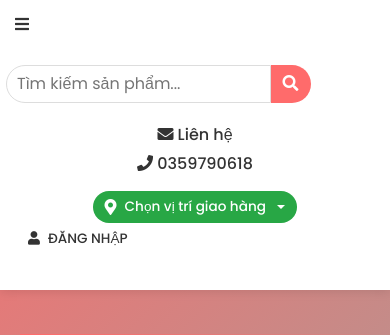
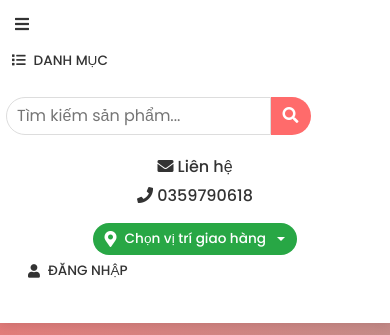
Before and after one commit to foxngao/WebbanhangPHP, a PHP site: page /account/register in a window 390 px wide, after a click that opens the changed part. Shown: the part 72-407 px from the top of the page. Run offline with PHP 8.4, Linux system fonts and the light colour scheme; data comes from the database, SQL or seed files in the repository; some libraries are stand-ins or nearby versions.

Commit message:
Thêm File Mới 3

```diff
--- a/app/models/ProductModel.php
+++ b/app/models/ProductModel.php
@@ -117,5 +117,4 @@ public function searchProducts($keyword)
     $stmt->execute();
     return $stmt->fetchAll(PDO::FETCH_OBJ);
 }
-
 }
--- a/app/views/product/list.php
+++ b/app/views/product/list.php
@@ -14,7 +14,7 @@
             </div>
             <div class="product-info">
                 <h2><a href="/Product/show/<?php echo $product->id; ?>" class="product-link"><?php echo htmlspecialchars($product->name, ENT_QUOTES, 'UTF-8'); ?></a></h2>
-                <p><?php echo htmlspecialchars($product->description, ENT_QUOTES, 'UTF-8'); ?></p>
+                <p>Mô Tả: <?php echo htmlspecialchars($product->description, ENT_QUOTES, 'UTF-8'); ?></p>
                 <p>Giá: <?php echo number_format($product->price, 0, ',', '.'); ?>VND</p>
                 <p>Danh mục: <?php echo htmlspecialchars($product->category_name, ENT_QUOTES, 'UTF-8'); ?></p>
                 <div class="button-group">
--- a/app/views/shares/header.php
+++ b/app/views/shares/header.php
@@ -176,6 +176,23 @@ body {
     min-width: 200px;
 }
 
+/* Category menu */
+.category-menu {
+    position: relative;
+}
+
+.category-menu .nav-link {
+    font-size: 0.9rem;
+    padding: 8px 15px;
+    display: flex;
+    align-items: center;
+    gap: 8px;
+}
+
+.category-menu .dropdown-menu {
+    min-width: 200px;
+}
+
 /* User dropdown */
 .user-menu {
     position: relative;
@@ -286,6 +303,11 @@ body {
         font-size: 1rem;
     }
 
+    .category-menu .nav-link {
+        font-size: 0.85rem;
+        padding: 6px 12px;
+    }
+
     .user-menu .nav-link {
         font-size: 0.85rem;
         padding: 6px 12px;
@@ -300,7 +322,8 @@ body {
                 <img src="https://via.placeholder.com/150x40?text=FoxSNAC" alt="FoxSNAC">
             </a>
             <button class="navbar-toggler" type="button" data-toggle="collapse" data-target="#navbarNav" aria-controls="navbarNav" aria-expanded="false" aria-label="Toggle navigation">
-                <span class="navbar-toggler-icon"></span>
+                <!-- <span class="navbar-toggler-icon"><img src="/images/social-icons/menu-burger.png">
+            </span> -->
             </button>
             <div class="collapse navbar-collapse" id="navbarNav">
                 <ul class="navbar-nav">
@@ -314,6 +337,31 @@ body {
                             <?php if (SessionHelper::isAdmin()): ?>
                                 <a class="dropdown-item" href="/Product/add">Thêm sản phẩm</a>
                             <?php endif; ?>
+                        </div>
+                    </li>
+                    <!-- Thêm nút Danh mục -->
+                    <li class="nav-item category-menu">
+                        <a class="nav-link" href="#" id="categoryMenu" role="button" data-toggle="dropdown" aria-haspopup="true" aria-expanded="false">
+                            <i class="fas fa-list"></i> Danh mục
+                        </a>
+                        <div class="dropdown-menu" aria-labelledby="categoryMenu">
+                            <?php
+                            // Khởi tạo CategoryModel để lấy danh sách danh mục
+                            require_once('app/config/database.php');
+                            require_once('app/models/CategoryModel.php');
+                            $db = (new Database())->getConnection();
+                            $categoryModel = new CategoryModel($db);
+                            $categories = $categoryModel->getCategories();
+                            if ($categories) {
+                                foreach ($categories as $category) {
+                                    // Chuyển đổi tên danh mục thành dạng URL-friendly
+                                    $categorySlug = urlencode($category->name);
+                                    echo '<a class="dropdown-item" href="/Product/category/' . $category->id . '">' . htmlspecialchars($category->name, ENT_QUOTES, 'UTF-8') . '</a>';
+                                }
+                            } else {
+                                echo '<a class="dropdown-item" href="#">Không có danh mục</a>';
+                            }
+                            ?>
                         </div>
                     </li>
                 </ul>
```
Also changed, not shown: app/controllers/ProductController.php (+13 -7 lines), public/images/social-icons/menu-burger.png (added).
